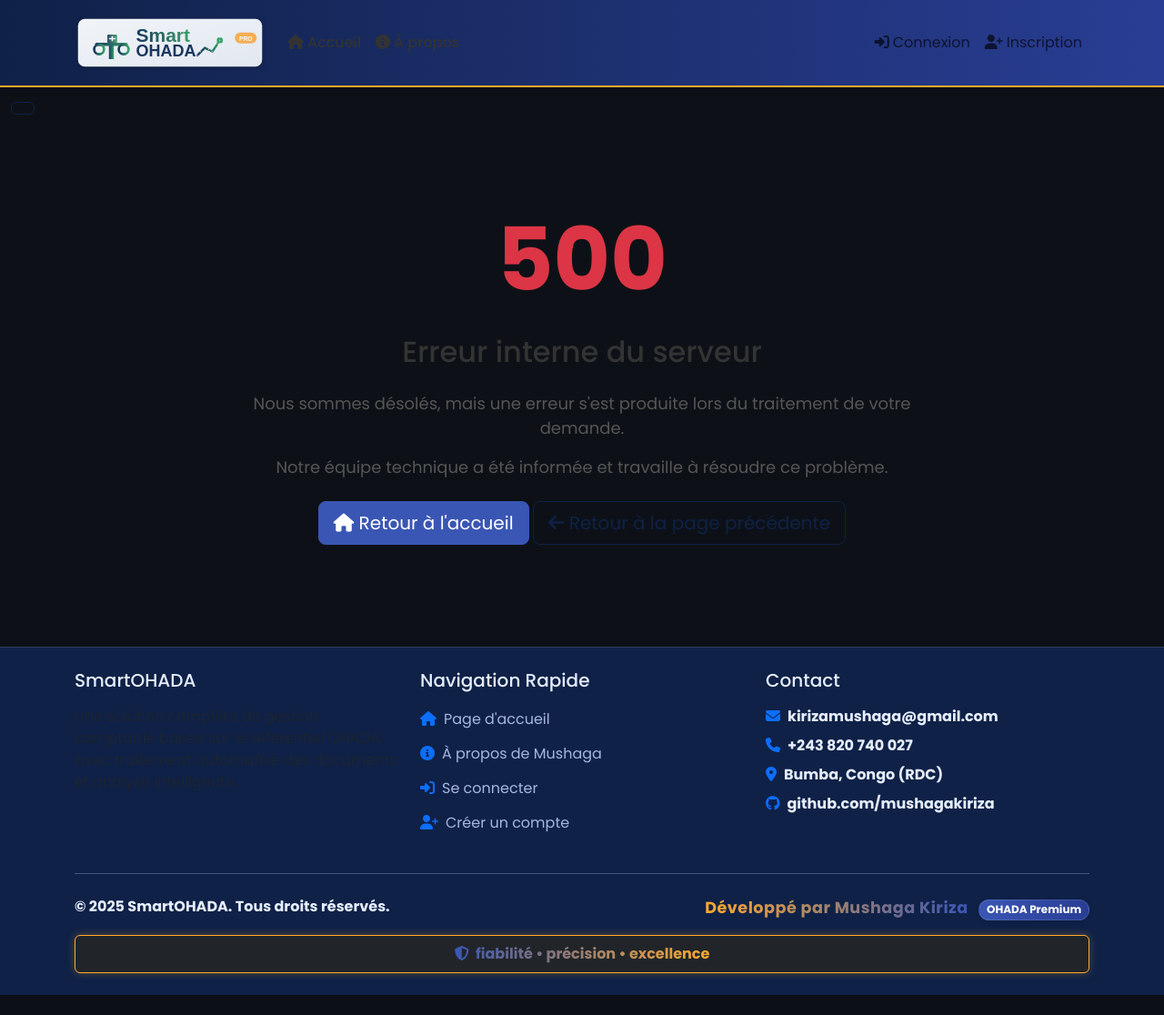
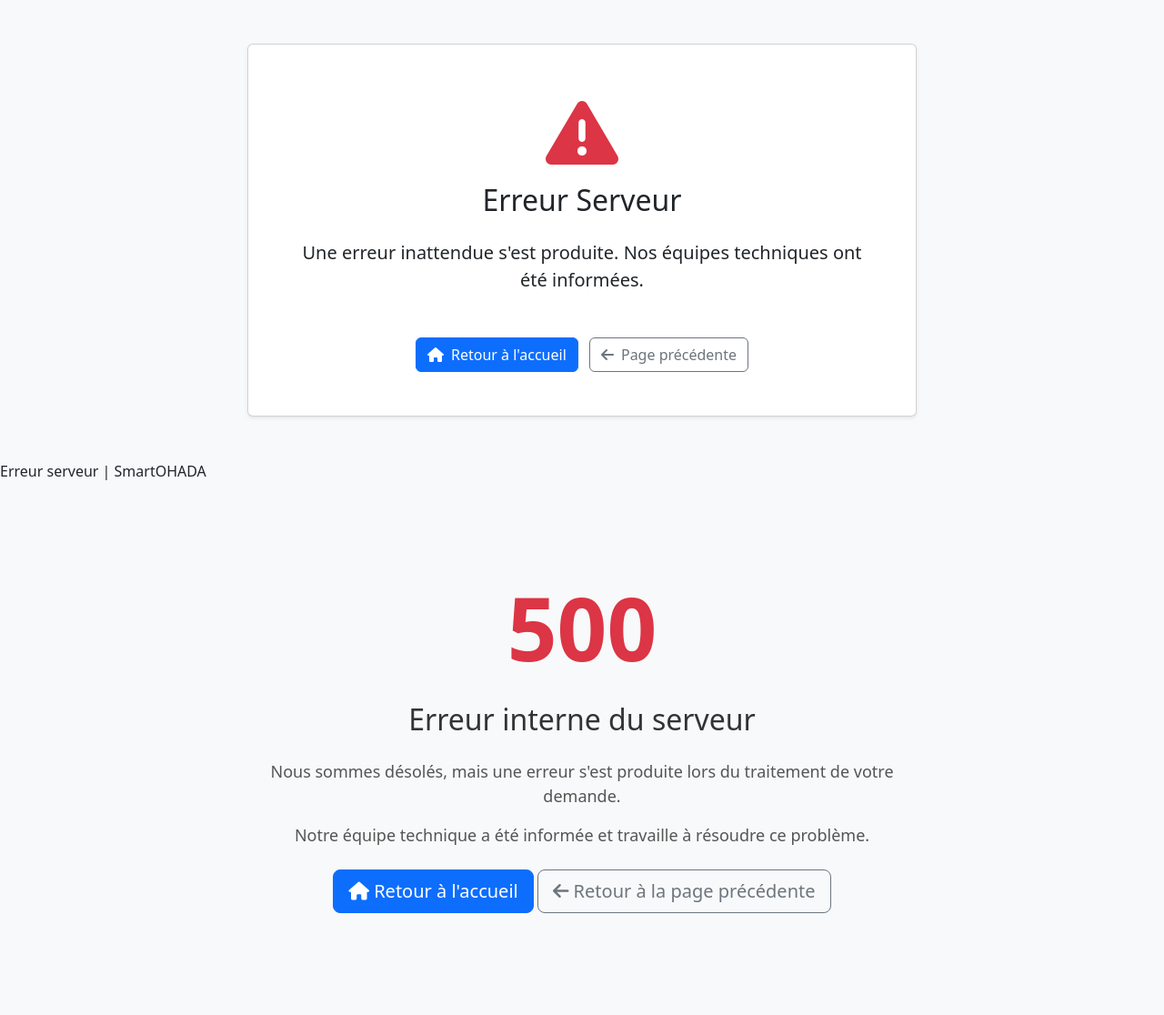
Before and after one commit to leontine526/Comptabilit-05, a Flask app: template templates/errors/500.html in a window 1280 px wide. Shown: the whole page at 91% size. Before the commit the page ends 1094 px from the top, so only its background shows below. Run offline with Flask 3, Linux system fonts and the light colour scheme; the template is opened without the code that fills it, so the values that code supplies are empty; some libraries are stand-ins or nearby versions.

Commit message:
Checkpoint before assistant change: Enable users to log in and register by directing them to the correct pages
Updates login and register links in base.html and refactors 500.html to remove dependency on base.html.

Replit-Commit-Author: Assistant

```diff
--- a/templates/base.html
+++ b/templates/base.html
@@ -214,12 +214,12 @@
                         </li>
                     {% else %}
                         <li class="nav-item">
-                            <a class="nav-link" href="{{ url_for('login') }}">
+                            <a class="nav-link" href="/login">
                                 <i class="fas fa-sign-in-alt me-1"></i>Connexion
                             </a>
                         </li>
                         <li class="nav-item">
-                            <a class="nav-link" href="{{ url_for('register') }}">
+                            <a class="nav-link" href="/register">
                                 <i class="fas fa-user-plus me-1"></i>Inscription
                             </a>
                         </li>
@@ -314,12 +314,12 @@
                             </li>
                         {% else %}
                             <li class="mb-2">
-                                <a href="{{ url_for('login') }}" class="text-decoration-none">
+                                <a href="/login" class="text-decoration-none">
                                     <i class="fas fa-sign-in-alt me-2 text-primary"></i>Se connecter
                                 </a>
                             </li>
                             <li class="mb-2">
-                                <a href="{{ url_for('register') }}" class="text-decoration-none">
+                                <a href="/register" class="text-decoration-none">
                                     <i class="fas fa-user-plus me-2 text-primary"></i>Créer un compte
                             </a>
                         </li>
--- a/templates/errors/500.html
+++ b/templates/errors/500.html
@@ -1,4 +1,45 @@
-{% extends "base.html" %}
+<!DOCTYPE html>
+<html lang="fr">
+<head>
+    <meta charset="UTF-8">
+    <meta name="viewport" content="width=device-width, initial-scale=1.0">
+    <title>Erreur 500 - SmartOHADA</title>
+    <link href="https://cdn.jsdelivr.net/npm/bootstrap@5.3.0-alpha1/dist/css/bootstrap.min.css" rel="stylesheet">
+    <link rel="stylesheet" href="https://cdnjs.cloudflare.com/ajax/libs/font-awesome/6.4.0/css/all.min.css">
+</head>
+<body class="bg-light">
+    <div class="container py-5">
+        <div class="row justify-content-center">
+            <div class="col-md-8">
+                <div class="card shadow-sm">
+                    <div class="card-body p-5 text-center">
+                        <h1 class="display-1 text-danger"><i class="fas fa-exclamation-triangle"></i></h1>
+                        <h2 class="mb-4">Erreur Serveur</h2>
+                        <p class="lead mb-4">Une erreur inattendue s'est produite. Nos équipes techniques ont été informées.</p>
+
+                        {% if error %}
+                        <div class="alert alert-danger">
+                            {{ error }}
+                        </div>
+                        {% endif %}
+
+                        <div class="mt-5">
+                            <a href="/" class="btn btn-primary me-2">
+                                <i class="fas fa-home me-2"></i>Retour à l'accueil
+                            </a>
+                            <a href="javascript:history.back()" class="btn btn-outline-secondary">
+                                <i class="fas fa-arrow-left me-2"></i>Page précédente
+                            </a>
+                        </div>
+                    </div>
+                </div>
+            </div>
+        </div>
+    </div>
+
+    <script src="https://cdn.jsdelivr.net/npm/bootstrap@5.3.0-alpha1/dist/js/bootstrap.bundle.min.js"></script>
+</body>
+</html>
 
 {% block title %}Erreur serveur | SmartOHADA{% endblock %}
 
```
